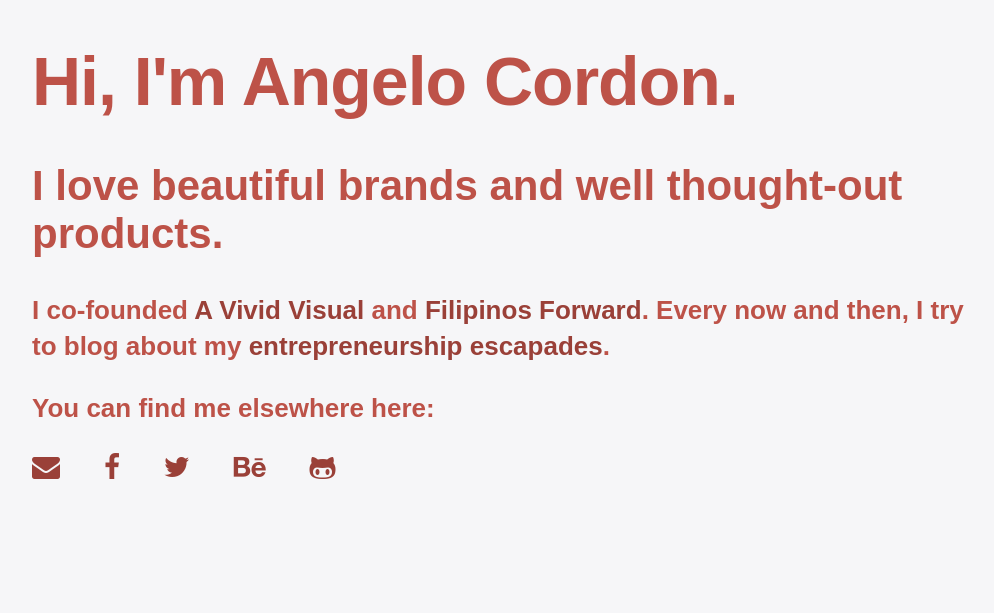
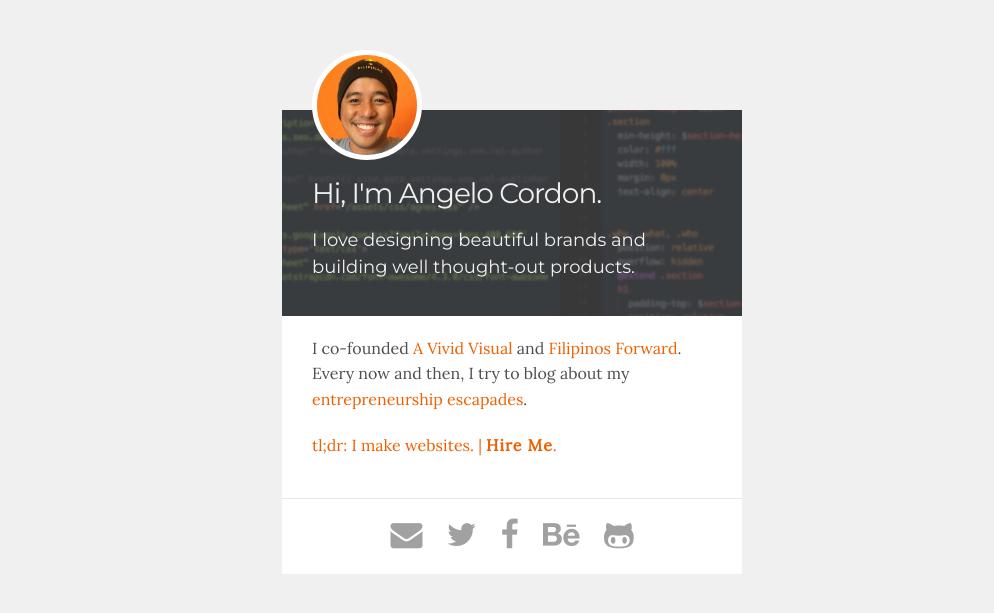
Before and after one commit to angelocordon/angelocordon.github.io, a Jekyll site: the page built from index.html, in a window 1280 px wide. Shown: the top 613 px of the page, without its empty margins (128-1122 px from the left). Built offline with Jekyll 4.4.1, drawn with Linux system fonts in a browser that asks for light colours; nearby versions of some CDN libraries.

Commit message:
created new layout

```diff
--- a/_data/settings.yml
+++ b/_data/settings.yml
@@ -30,8 +30,8 @@
 
 social:
 - {link: Email, icon: envelope, url: 'angelocordon@gmail.com' }
+- {link: Twitter, icon: twitter, url: 'http://www.twitter.com/angelocordon'}
 - {link: Facebook, icon: facebook, url: 'http://www.facebook.com/angelocordon' }
-- {link: Twitter, icon: twitter, url: 'http://www.twitter.com/angelocordon'}
 - {link: Behance, icon: behance, url: 'http://www.behance.net/angelocordon'}
 # - {link: Dribbble, icon: dribbble, url: 'http://www.dribbble.com/angelocordon'}
 - {link: Github, icon: github-alt, url: 'http://www.github.com/angelocordon'}
--- a/_includes/intro.html
+++ b/_includes/intro.html
@@ -1,10 +1,16 @@
-<h1>Hi, I&#39;m Angelo Cordon.</h1>
-<h2 >I love beautiful brands and well thought-out products.</h2>
-<h3>I co-founded <a href="http://www.avividivisual.com" target="_blank">A Vivid Visual</a> and <a href="#" target="_blank">Filipinos Forward</a>. Every now and then, I try to blog about my <a href="http://www.dadpreneur.me" target="_blank">entrepreneurship escapades</a>.</h3>
-<h3>You can find me elsewhere here:</h3>
-<ul>
-  {% for item in site.data.settings.social %}
-    <li>
+<div class="card">
+  <div class="avatar">
+  </div>
+  <div class="intro">
+    <h1>Hi, I'm Angelo Cordon.</h1>
+    <h2>I love designing beautiful brands and building well thought-out products.</h2>
+  </div>
+  <div class="about">
+    <p>I co-founded <a href="http://www.avividivisual.com" target="_blank">A Vivid Visual</a> and <a href="#" target="_blank">Filipinos Forward</a>. Every now and then, I try to blog about my <a href="http://www.dadpreneur.me" target="_blank">entrepreneurship escapades</a>.</p>
+    <p><a href="mailto:angelocordon@gmail.com">tl;dr: I make websites. | <span class="hire">Hire Me</span>.</a></p>
+  </div>
+  <div class="social">
+    {% for item in site.data.settings.social %}
       {% if item.link == 'Email' %}
         <a href="mailto:{{ item.url }}" target="_blank">
           <i class="fa fa-{{ item.icon }} fa-2x"></i>
@@ -14,6 +20,6 @@
           <i class="fa fa-{{ item.icon }} fa-2x"></i>
         </a>
       {% endif %}
-    </li>
-  {% endfor %}
-</ul>
+    {% endfor %}
+  </div>
+</div>
--- a/_layouts/default.html
+++ b/_layouts/default.html
@@ -7,6 +7,7 @@
   <!-- <link rel="shortcut icon" href="/assets/img/favicons/favicon.ico"> -->
   <meta name="description" content="{{ site.data.settings.seo.description }}">
   <link rel="stylesheet" href="/assets/css/main.css" />
+  <link href='http://fonts.googleapis.com/css?family=Lora|Montserrat:400,700' rel='stylesheet' type='text/css'>
   <link rel="stylesheet" href="//maxcdn.bootstrapcdn.com/font-awesome/4.3.0/css/font-awesome.min.css">
 </head>
 <body>
--- a/assets/css/2-base/_base.sass
+++ b/assets/css/2-base/_base.sass
@@ -30,7 +30,6 @@
 .small, small
   font-size: 10px
   line-height: 1.2
-
 
 
 p
@@ -86,15 +85,26 @@
 
 body
   background: $bg-color
-  font-size: 14px
+  font-size: 16px
   line-height: 1.6
-  font-family: 'Open Sans' sans-serif
+  font-family: 'Lora',serif
   color: $text-color
   -webkit-font-smoothing: antialiased
   -webkit-text-size-adjust: 100%
   max-width: 960px
   margin: 0 auto
   padding: 0 20px
+
+h1, h2
+  font-family: 'Montserrat', sans-serif
+  font-weight: 400
+
+h1
+  font-size: 28px
+
+h2
+  font-size: 18px
+  line-height: 1.5
 
 ul
   padding: 0
--- a/assets/css/2-base/_vars.sass
+++ b/assets/css/2-base/_vars.sass
@@ -1,6 +1,6 @@
 $primary-color: #F6C
-$text-color: #2E2D33
-$accent-color: #BD5248
-$bg-color: #F6F6F8
+$text-color: #4e4e4e
+$accent-color: #fe7c25
+$bg-color: #f0f0f0
 $link-color: $accent-color
 $selection-color: #FFF498
--- a/assets/css/4-pages/_-pages-index.sass
+++ b/assets/css/4-pages/_-pages-index.sass
@@ -0,0 +1,2 @@
+@import 'intro'
+@import 'resume'
--- /dev/null
+++ b/assets/css/4-pages/_intro.sass
@@ -0,0 +1,50 @@
+.card
+  display: block
+  margin: 0 auto
+  max-width: 460px
+
+.avatar
+  display: block
+  width: 100px
+  height: 100px
+  border-radius: 50%
+  border: 5px solid white
+  background: url('../img/angelocordon.jpg') no-repeat
+  background-position: center
+  background-size: contain
+  margin-left: 30px
+  position: relative
+  z-index: 20
+  top: 50px
+
+.intro, .about, .social
+  // max-width: 400px
+  margin: 0px
+  padding: 20px 30px
+
+.about, .social
+  background: #fff
+
+.intro
+  background: url('../img/background-about.png') no-repeat
+  background-size: cover
+  background-color: $text-color
+  height: auto
+  padding-top: 50px
+  h1, h2
+    color: #f0f0f0
+
+.social
+  border-top: 1px solid lighten($text-color, 60%)
+  text-align: center
+  a
+    margin: 0 5px
+    color: #a1a1a1
+    @media (min-width: 568px)
+      margin: 0 10px
+    &:hover
+      color: $link-color
+
+.hire
+  font-weight: bold
+  letter-spacing: 1px
```
Also changed, not shown: _includes/resume.html (added, +12 -0 lines), assets/css/4-pages/_resume.sass (added), assets/img/angelocordon.jpg (added), assets/img/background-about.png (added).
